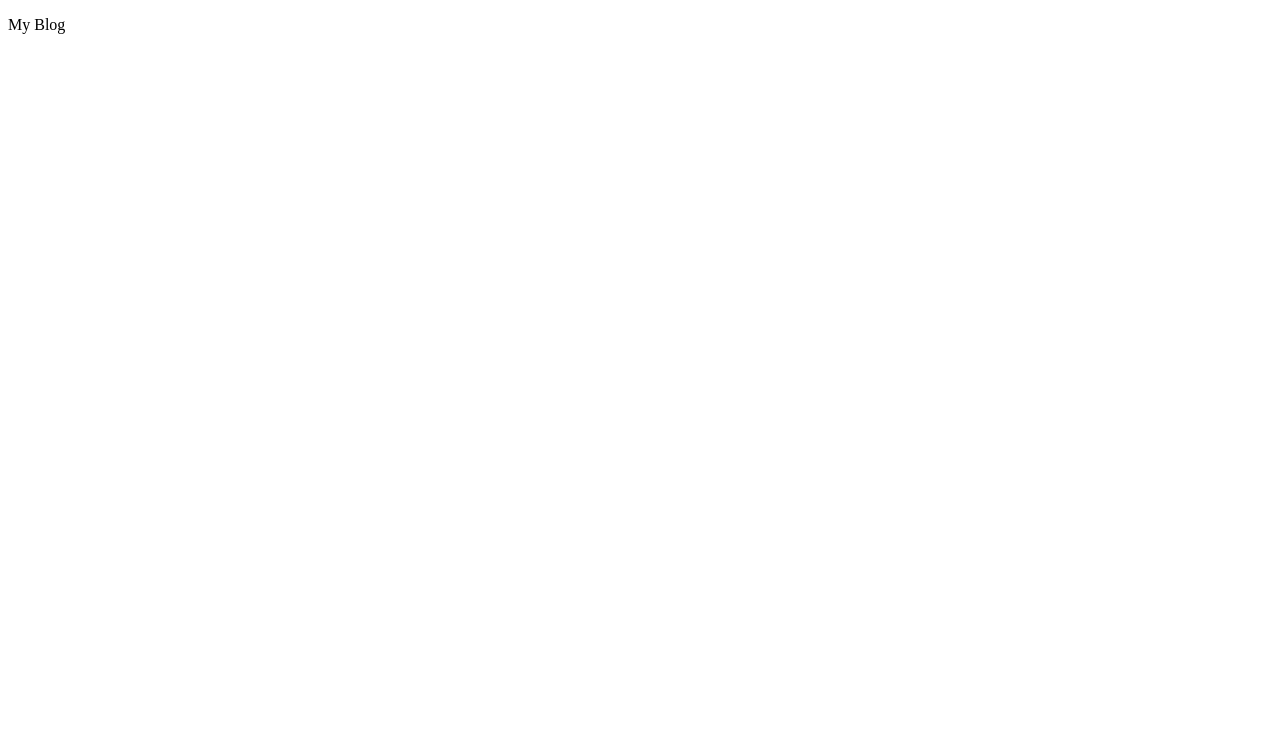
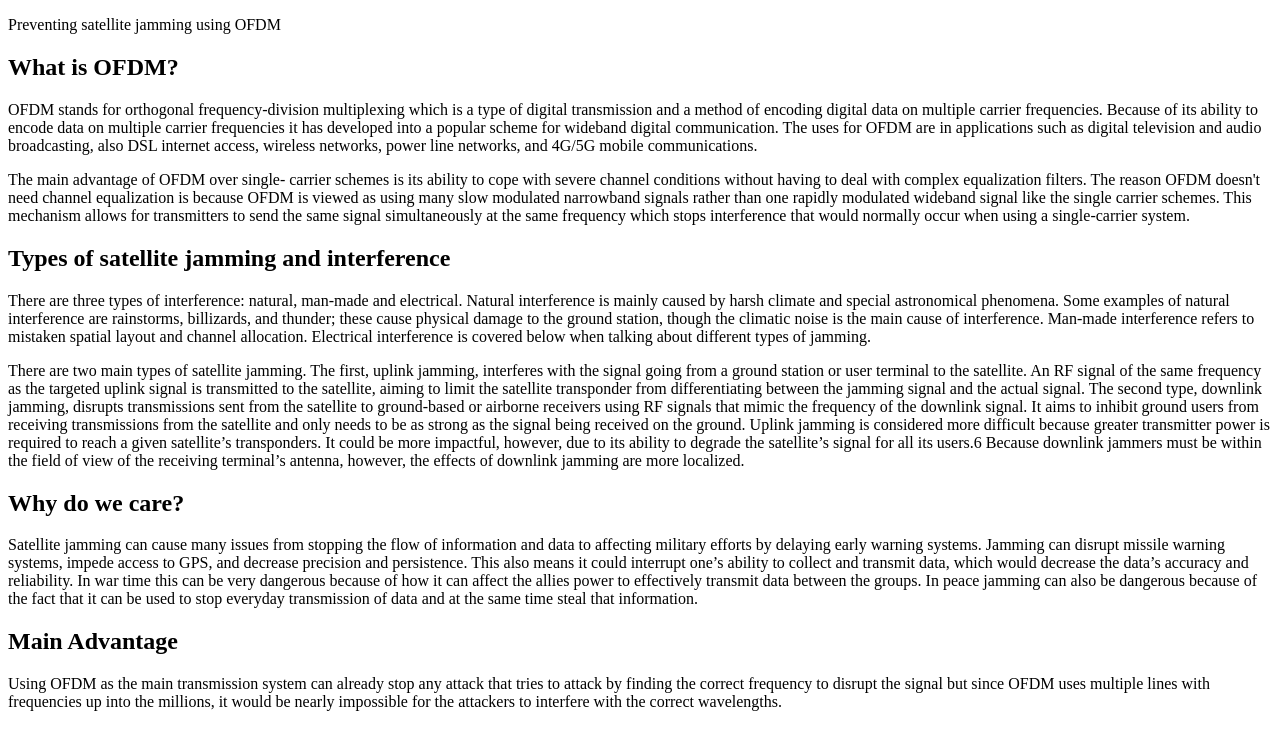
Before and after one commit to georgerschmid/georgerschmid.github.io, a plain HTML site: page index.html in a window 1280 px wide. Drawn offline with Linux system fonts and the light colour scheme.

Commit message:
update #2 info

```diff
--- a/index.html
+++ b/index.html
@@ -1,12 +1,56 @@
 <!doctype html>
 <html lang="en">
 <head>
-    <p>My Blog</p>
+    <p>Preventing satellite jamming using OFDM</p>
 </head>
 <body>
     <script></script>
-
-<div x-data="{ darkMode: true, mobileMenu: false }" :class="{ 'dark': darkMode }" class="font-sans antialiased">
+    <div x-data="{ darkMode: true, mobileMenu: false }" :class="{ 'dark': darkMode }" class="font-sans antialiased">
+    <h2>What is OFDM?</h2>
+    <p>OFDM stands for orthogonal frequency-division multiplexing which is a type
+        of digital transmission and a method of encoding digital data on multiple carrier frequencies.
+        Because of its ability to encode data on multiple carrier frequencies it has developed into a
+        popular scheme for wideband digital communication. The uses for OFDM are in applications such as
+        digital television and audio broadcasting, also DSL internet access, wireless networks, power line
+        networks, and 4G/5G mobile communications.</p>
+    <p>	The main advantage of OFDM over single- carrier schemes is its ability to cope with severe
+        channel conditions without having to deal with complex equalization filters. The reason OFDM
+        doesn't need channel equalization is because OFDM is viewed as using many slow modulated narrowband
+        signals rather than one rapidly modulated wideband signal like the single carrier schemes. This
+        mechanism allows for transmitters  to send the same signal simultaneously at the same frequency which
+        stops interference that would normally occur when using a single-carrier system.</p>
+    <h2>Types of satellite jamming and interference</h2>
+    <p>There are three types of interference: natural, man-made and electrical. Natural interference
+        is mainly caused by harsh climate and special astronomical phenomena. Some examples of natural
+        interference are rainstorms, billizards, and thunder; these cause physical damage to the ground
+        station, though the climatic noise is the main cause of interference. Man-made interference refers
+        to mistaken spatial layout and channel allocation. Electrical interference is covered below when
+        talking about different types of jamming.
+    </p>
+    <p>There are two main types of satellite jamming. The first, uplink jamming, interferes with the signal
+        going from a ground station or user terminal to the satellite. An RF signal of the same frequency as
+        the targeted uplink signal is transmitted to the satellite, aiming to limit the satellite transponder
+        from differentiating between the jamming signal and the actual signal. The second type, downlink jamming,
+        disrupts transmissions sent from the satellite to ground-based or airborne receivers using RF signals that
+        mimic the frequency of the downlink signal. It aims to inhibit ground users from receiving transmissions
+        from the satellite and only needs to be as strong as the signal being received on the ground. Uplink jamming
+        is considered more difficult because greater transmitter power is required to reach a given satellite’s
+        transponders. It could be more impactful, however, due to its ability to degrade the satellite’s signal for all
+        its users.6 Because downlink jammers must be within the field of view of the receiving terminal’s antenna,
+        however, the effects of downlink jamming are more localized.
+    </p>
+    <h2>Why do we care?</h2>
+    <p>Satellite jamming can cause many issues from stopping the flow of information and data to affecting military
+        efforts by delaying early warning systems. Jamming can disrupt missile warning systems, impede access to GPS,
+        and decrease precision and persistence. This also means it could interrupt one’s ability to collect and transmit
+        data, which would decrease the data’s accuracy and reliability. In war time this can be very dangerous because
+        of how it can affect the allies power to effectively transmit data between the groups. In peace jamming can also
+        be dangerous because of the fact that it can be used to stop everyday transmission of data and at the same time
+        steal that information.</p>
+    <h2>Main Advantage</h2>
+    <p>Using OFDM as the main transmission system can already stop any attack that tries to attack by finding the correct
+        frequency to disrupt the signal but since OFDM uses multiple lines with frequencies up into the millions,
+        it would be nearly impossible for the attackers to interfere with the correct wavelengths.</p>
 
 </div>
 </body>
```
